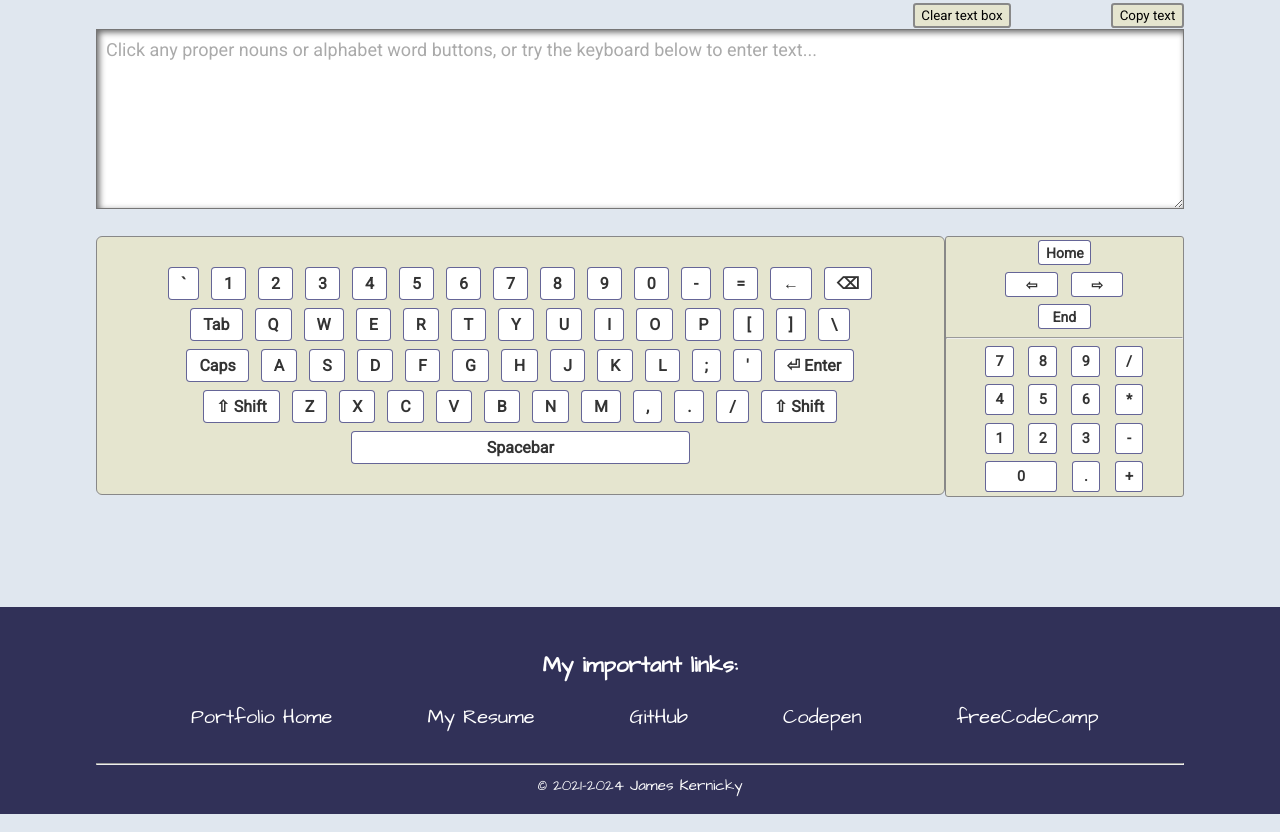
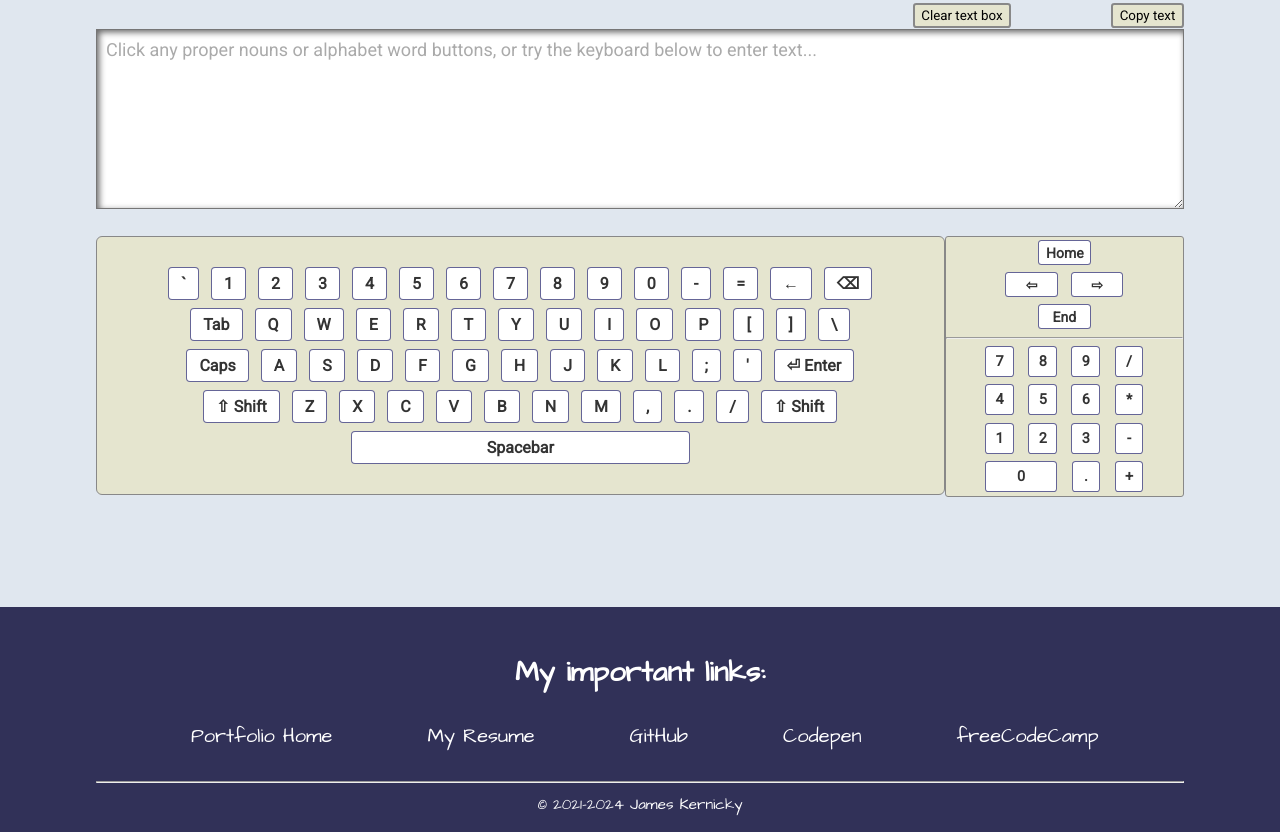
Before and after one commit to Kernix13/typescript-virtual-keyboard, a website: page dist/index.html in a window 1280 px wide. Shown: the part 370-1202 px from the top of the page. Drawn offline with Linux system fonts and the light colour scheme.

Commit message:
Changed heading tag

```diff
--- a/dist/index.html
+++ b/dist/index.html
@@ -330,7 +330,7 @@
 
   <footer class="primary-footer">
     <div class="footer-container">
-      <h3>My important links:</h3>
+      <h2>My important links:</h2>
       <div class="footer-box">
         <ul class="footer-nav">
           <li><a href="https://courageous-cuchufli-816711.netlify.app/" target="_blank">Portfolio Home</a></li>
```
Also changed, not shown: dist/notes.html (+1 -1 lines).
